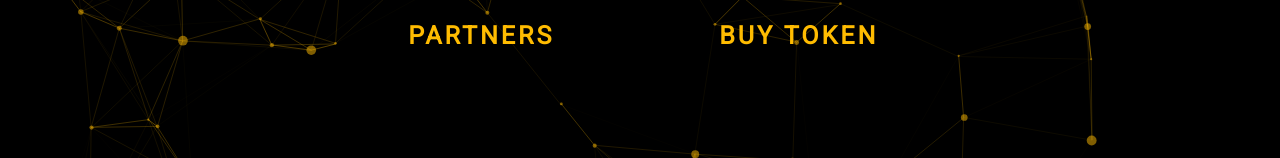
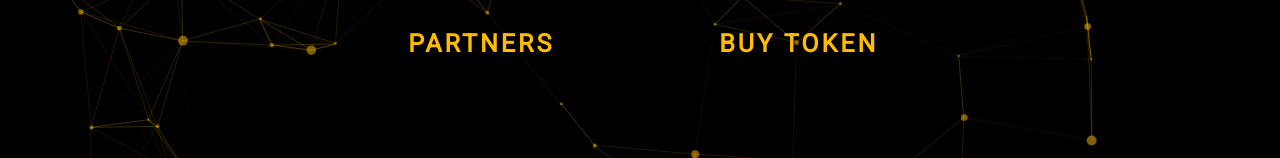
Before and after one commit to HernanBatista/hernanw1, a plain HTML site: page index.html in a window 1280 px wide. Shown: the part 490-648 px from the top of the page. Drawn offline with nearby package versions, Linux system fonts and the light colour scheme.

Commit message:
Update index.html

```diff
--- a/index.html
+++ b/index.html
@@ -41,7 +41,7 @@
 			</div>
 		</div>
 		<div class="row justify-content-center">
-			<div class="col-7 d-flex">
+			<div class="col-7 d-flex mt-3">
 				<div class="but1"><p>PARTNERS</p></div>
 				<div class="but1"><p>BUY TOKEN</p></div>
 			</div>
```
